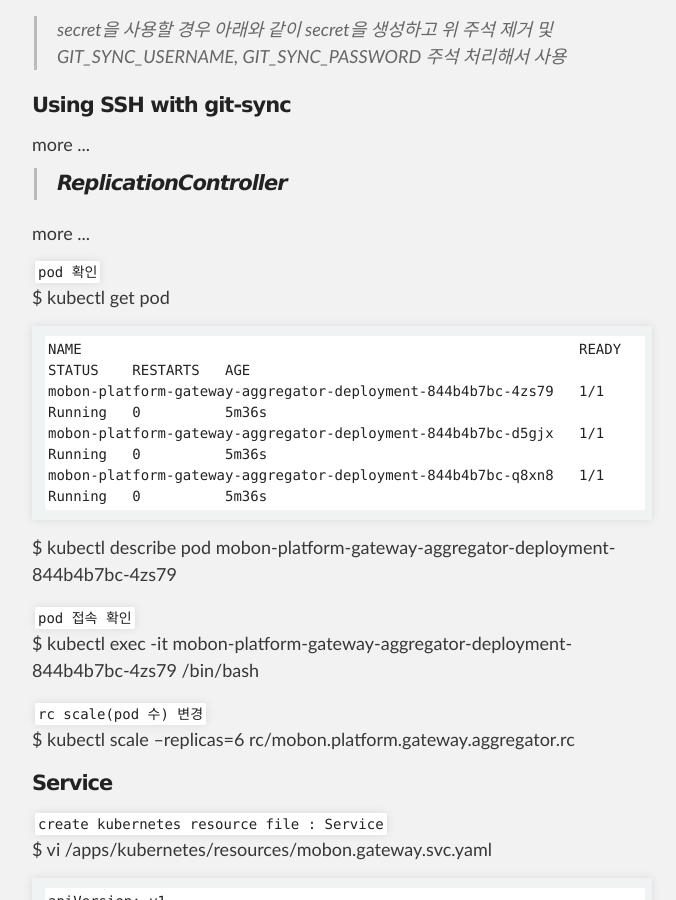
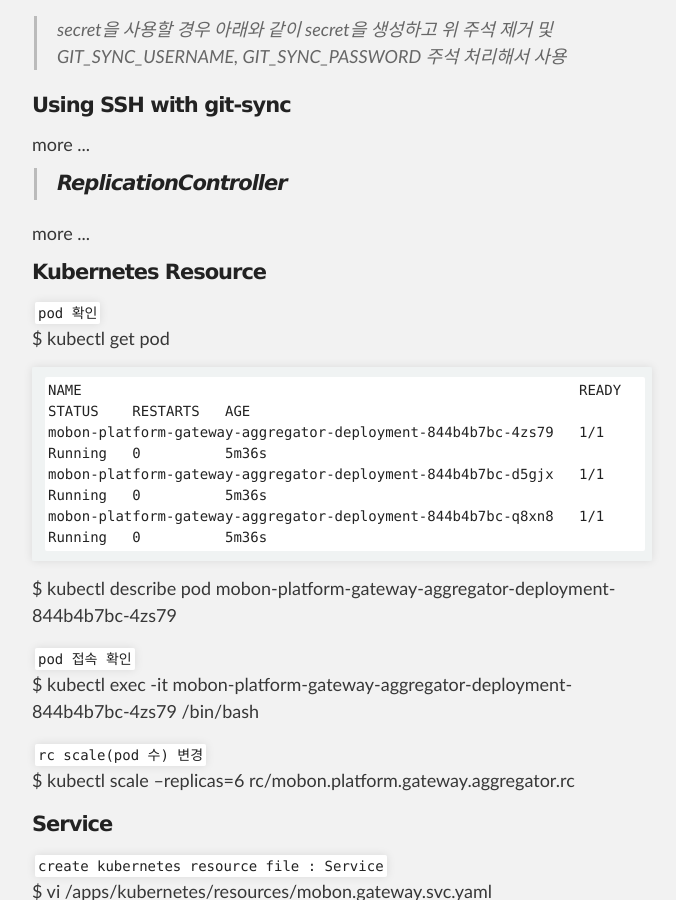
Before and after one commit to unlimited9/unlimited9.github.com, a Jekyll site: the page built from reference.notes/TA/cloud/kubernetes/how.to.deployment.md, in a window 1280 px wide and 900 px high, scrolled down 4249 px. Shown: the whole window, without its empty margins (298-974 px from the left). Built offline with Jekyll 4.4.1, drawn with Linux system fonts in a browser that asks for light colours; our own code applies the rules of GitHub Pages for plain Markdown files.

Commit message:
Update how.to.deployment.md

````diff
--- a/reference.notes/TA/cloud/kubernetes/how.to.deployment.md
+++ b/reference.notes/TA/cloud/kubernetes/how.to.deployment.md
@@ -172,7 +172,6 @@ $ kubectl get secret git-creds
 </div>
 </details>
 
-
 >#### ReplicationController
 <details>
 <summary>more ...</summary>
@@ -230,7 +229,7 @@ $ kubectl get secret git-creds
 </div>
 </details>
 
-
+#### Kubernetes Resource
 `pod 확인`
 $ kubectl get pod
 ```
````
